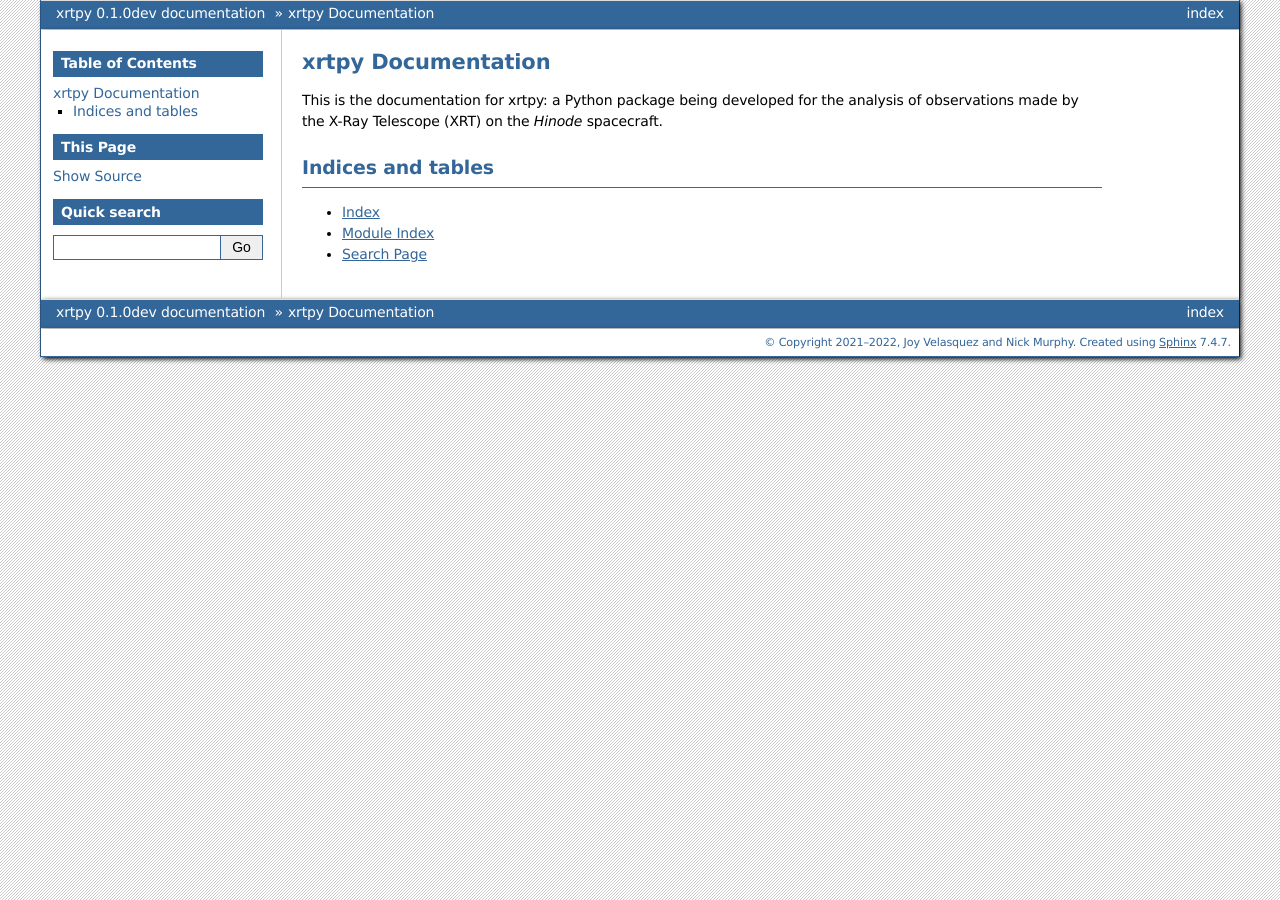
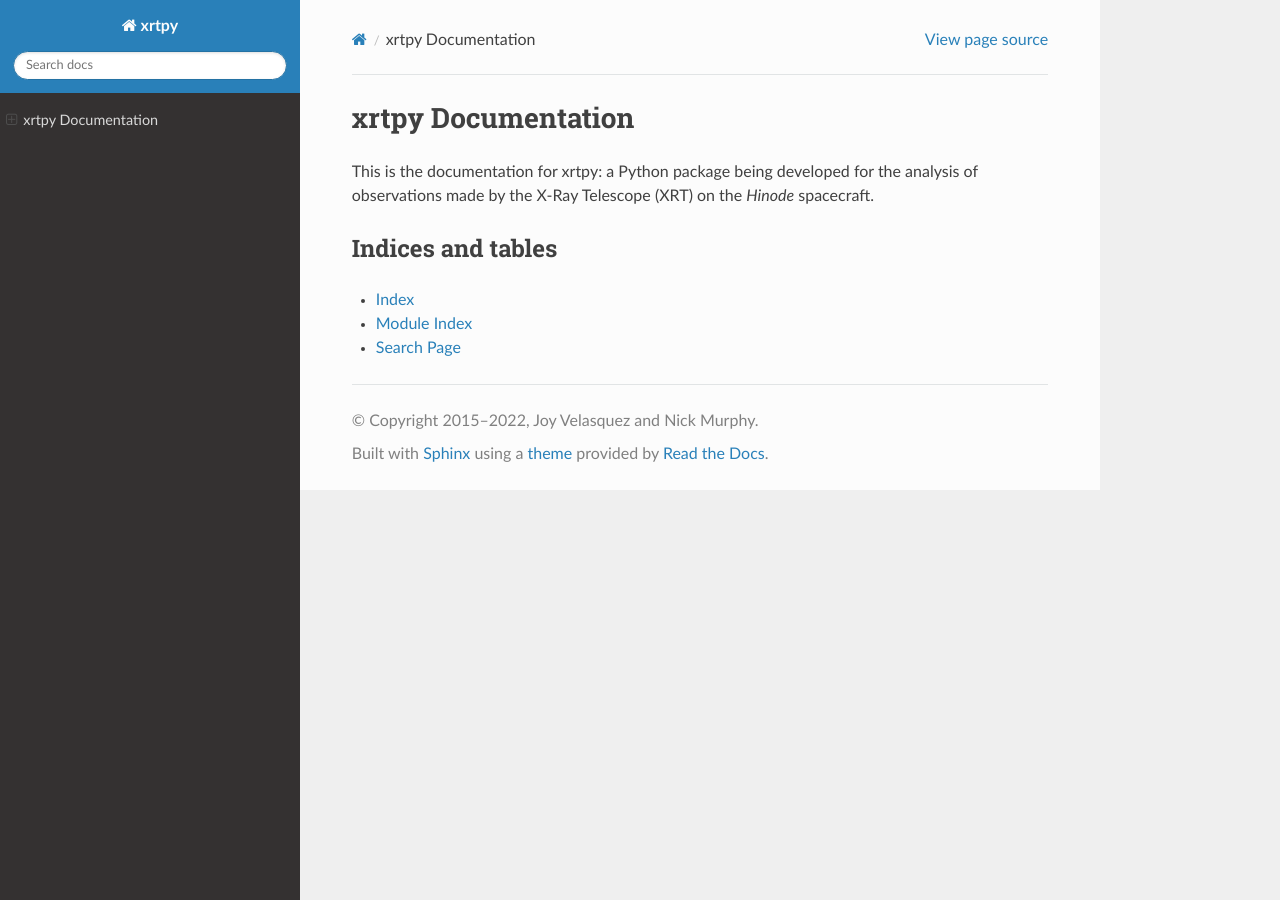
Before and after one commit to HinodeXRT/xrtpy, a Sphinx documentation site: the page built from docs/index.rst, in a window 1280 px wide. Built offline with Sphinx 7.4.7 and the Read the Docs theme 2.0.0, drawn with Linux system fonts in a browser that asks for light colours; some of the changed lines change nothing that is shown.

Commit message:
Update documentation configuration file

```diff
--- a/docs/conf.py
+++ b/docs/conf.py
@@ -5,17 +5,13 @@
 # http://www.sphinx-doc.org/en/master/config
 
 from datetime import datetime
+import os
 
 # -- Project information -----------------------------------------------------
 
 project = "xrtpy"
 author = "Joy Velasquez and Nick Murphy"
-
-# TODO: Simplify the copyright year commands in 2022
-current_year = datetime.utcnow().year
-copyright_years = str(current_year) if current_year == 2021 else f"2021–{current_year}"
-
-copyright = f"{copyright_years}, {author}"
+copyright = f"2015–{datetime.utcnow().year}, {author}"
 
 # The full version, including alpha/beta/rc tags
 # from xrtpy import __version__
@@ -31,16 +27,22 @@
 extensions = [
     "sphinx.ext.autodoc",
     "sphinx.ext.intersphinx",
+    "sphinx.ext.graphviz",
+    "sphinx.ext.mathjax",
+    "sphinx.ext.napoleon",
     "sphinx.ext.todo",
-    "sphinx.ext.coverage",
-    "sphinx.ext.inheritance_diagram",
-    "sphinx.ext.viewcode",
-    "sphinx.ext.napoleon",
-    "sphinx.ext.doctest",
-    "sphinx.ext.mathjax",
-    "sphinx_automodapi.automodapi",
-    "sphinx_automodapi.smart_resolver",
+    "nbsphinx",
+    "sphinx_copybutton",
+    "sphinx_gallery.load_style",
+    "IPython.sphinxext.ipython_console_highlighting",
+    "sphinx_changelog",
+    "sphinxcontrib.bibtex",
+    "hoverxref.extension",
 ]
+
+bibtex_bibfiles = ["bibliography.bib"]
+bibtex_default_style = "plain"
+bibtex_reference_style = "author_year"
 
 # Add any paths that contain templates here, relative to this directory.
 # templates_path = ['_templates']
@@ -48,34 +50,138 @@
 # List of patterns, relative to source directory, that match files and
 # directories to ignore when looking for source files.
 # This pattern also affects html_static_path and html_extra_path.
-exclude_patterns = ["_build", "Thumbs.db", ".DS_Store"]
+exclude_patterns = [
+    ".DS_Store",
+    "_build",
+    "_links.rst",
+    "_substitutions.rst",
+    "Thumbs.db",
+]
 
 # The suffix(es) of source filenames.
 # You can specify multiple suffix as a list of string:
 source_suffix = ".rst"
 
-# The master toctree document.
-master_doc = "index"
+# The root toctree document.
+root_doc = "index"
 
 # -- Options for intersphinx extension ---------------------------------------
 
 intersphinx_mapping = {
+    "astropy": ("https://docs.astropy.org/en/stable/", None),
+    "ndcube": ("https://docs.sunpy.org/projects/ndcube/en/stable/", None),
+    "numpy": ("https://numpy.org/doc/stable/", None),
     "python": ("https://docs.python.org/3", None),
-    "numpy": ("https://numpy.org/doc/stable/", None),
     "scipy": ("https://docs.scipy.org/doc/scipy/reference/", None),
-    "pandas": ("https://pandas.pydata.org/pandas-docs/stable/", None),
-    "astropy": ("https://docs.astropy.org/en/stable/", None),
     "sunpy": ("https://docs.sunpy.org/en/stable/", None),
-    "ndcube": ("https://docs.sunpy.org/projects/ndcube/en/stable/", None),
 }
+
+hoverxref_intersphinx = [
+    "astropy",
+    "ndcube",
+    "numpy",
+    "python",
+    "scipy",
+    "sunpy",
+]
+
+autoclass_content = "both"
+autodoc_typehints_format = "short"
 
 # -- Options for HTML output -------------------------------------------------
 
 # The theme to use for HTML and HTML Help pages.  See the documentation for
 # a list of builtin themes.
-html_theme = "bizstyle"
+html_theme = "sphinx_rtd_theme"
 
 # Add any paths that contain custom static files (such as style sheets) here,
 # relative to this directory. They are copied after the builtin static files,
 # so a file named "default.css" will overwrite the builtin "default.css".
 # html_static_path = ['_static']
+
+linkcheck_allowed_redirects = {
+    r"https://doi\.org/.+": r"https://.+",  # DOI links are more persistent
+    r"https://docs.+\.org": r"https://docs.+\.org/en/.+",
+    r"https://docs.+\.io": r"https://docs.+\.io/en/.+",
+    r"https://docs.+\.com": r"https://docs.+\.com/en/.+",
+    r"https://docs.+\.dev": r"https://docs.+\.dev/en/.+",
+    r"https://.+\.readthedocs\.io": r"https://.+\.readthedocs\.io/en/.+",
+    r"https://.+/github\.io": r"https://.+/github\.io/en/.+",
+    r"https://pip\.pypa\.io": r"https://pip\.pypa\.io/en/.+",
+    r"https://www.python.org/dev/peps/pep.+": "https://peps.python.org/pep.+",
+}
+
+linkcheck_anchors = True
+linkcheck_anchors_ignore = [
+    "/room",
+    r".+openastronomy.+",
+    "L[0-9].+",
+    "!forum/plasmapy",
+]
+
+# Use a code highlighting style that meets the WCAG AA contrast standard
+pygments_style = "default"
+
+# adapted from sphinx-hoverxref conf.py
+if os.environ.get("READTHEDOCS"):
+    # Building on Read the Docs
+    hoverxref_api_host = "https://readthedocs.org"
+
+    if os.environ.get("PROXIED_API_ENDPOINT"):
+        # Use the proxied API endpoint
+        # - A RTD thing to avoid a CSRF block when docs are using a
+        #   custom domain
+        hoverxref_api_host = "/_"
+
+hoverxref_tooltip_maxwidth = 600  # RTD main window is 696px
+hoverxref_auto_ref = True
+hoverxref_mathjax = True
+hoverxref_sphinxtabs = True
+
+# hoverxref has to be applied to these
+hoverxref_domains = ["py", "cite"]
+hoverxref_roles = ["confval", "term"]
+
+hoverxref_role_types = {
+    # roles with cite domain
+    "p": "tooltip",
+    "t": "tooltip",
+    #
+    # roles with py domain
+    "attr": "tooltip",
+    "class": "tooltip",
+    "const": "tooltip",
+    "data": "tooltip",
+    "exc": "tooltip",
+    "func": "tooltip",
+    "meth": "tooltip",
+    "mod": "tooltip",
+    "obj": "tooltip",
+    #
+    # roles with std domain
+    "confval": "tooltip",
+    "hoverxref": "tooltip",
+    "ref": "tooltip",
+    "term": "tooltip",
+}
+
+# Specify patterns to ignore when doing a nitpicky documentation build.
+
+python_role = "py:.*"
+
+nitpick_ignore_regex = [
+    (python_role, "and"),
+    (python_role, "array .*"),
+    (python_role, "array_like"),
+    (python_role, "callable"),
+    (python_role, "function"),
+    (python_role, ".*integer.*"),
+    (python_role, "iterable"),
+    (python_role, "key"),
+    (python_role, "keyword-only"),
+    (python_role, ".* object"),
+    (python_role, "optional"),
+    (python_role, "or"),
+    (python_role, ".*real number.*"),
+    (python_role, ".*Unit.*"),
+]
```
